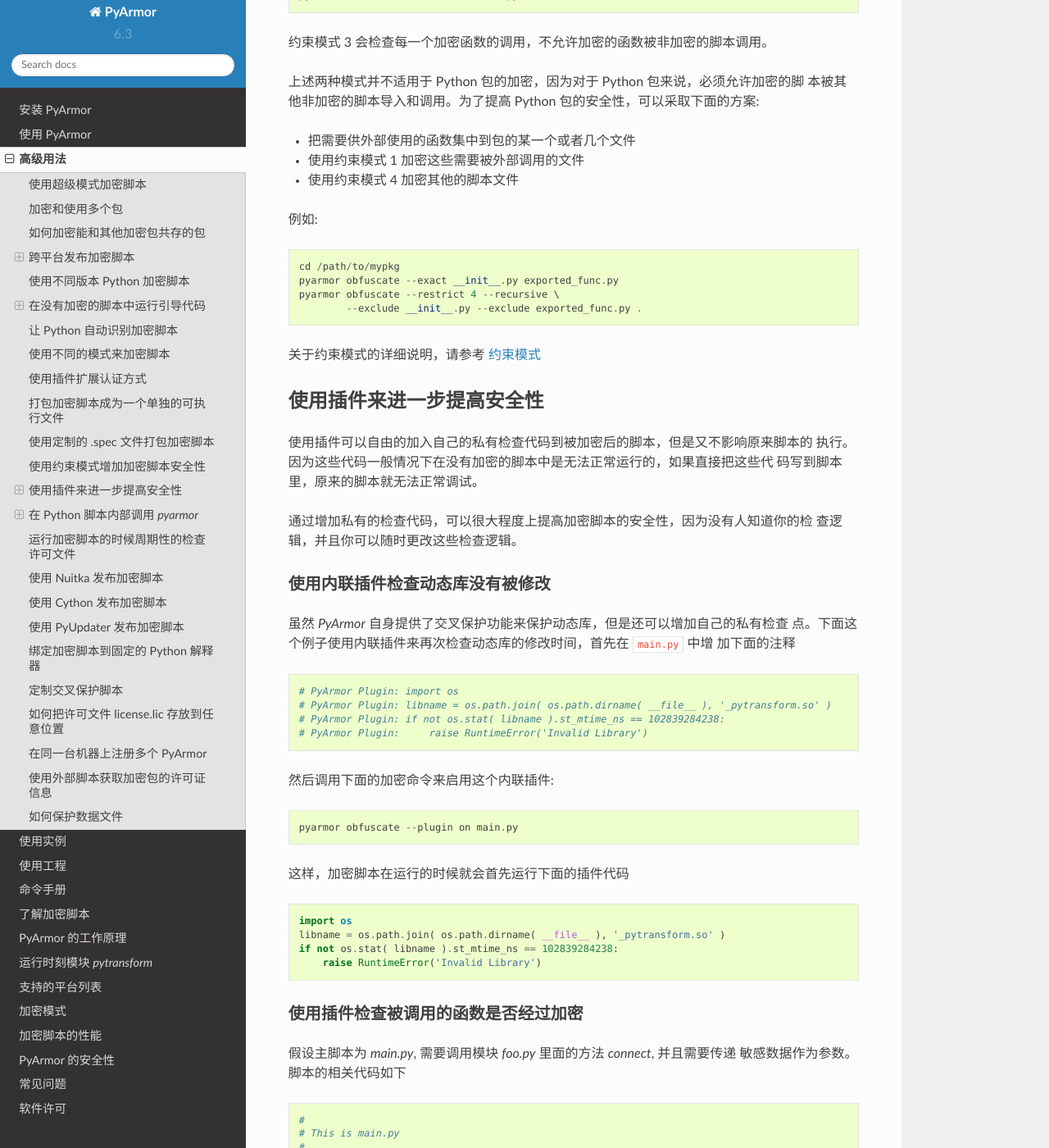
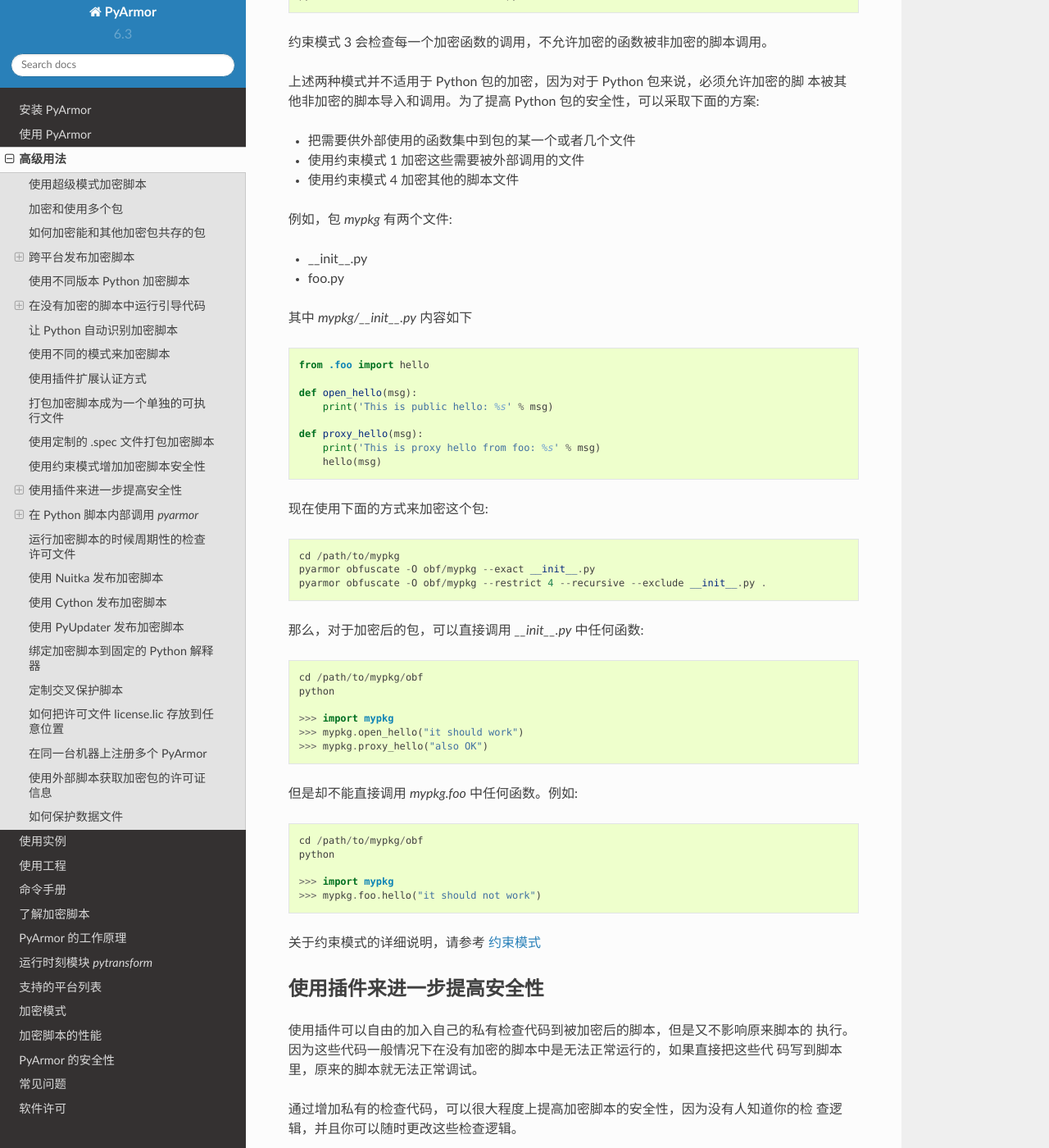
Before and after one commit to dashingsoft/pyarmor-docs-zh, a Sphinx documentation site: the page built from docs/advanced.rst, in a window 1280 px wide and 1400 px high, scrolled down 13288 px. Shown: the whole window at 82% size. Built offline with Sphinx 7.4.7 and the Read the Docs theme 2.0.0, drawn with Linux system fonts in a browser that asks for light colours.

Commit message:
Refine doc of restrict mode

```diff
--- a/docs/advanced.rst
+++ b/docs/advanced.rst
@@ -606,12 +606,46 @@
 * 使用约束模式 1 加密这些需要被外部调用的文件
 * 使用约束模式 4 加密其他的脚本文件
 
-例如::
+例如，包 `mypkg` 有两个文件:
+
+* __init__.py
+* foo.py
+
+其中 `mypkg/__init__.py` 内容如下
+
+.. code-block:: python
+
+    from .foo import hello
+
+    def open_hello(msg):
+        print('This is public hello: %s' % msg)
+
+    def proxy_hello(msg):
+        print('This is proxy hello from foo: %s' % msg)
+        hello(msg)
+
+现在使用下面的方式来加密这个包::
 
     cd /path/to/mypkg
-    pyarmor obfuscate --exact __init__.py exported_func.py
-    pyarmor obfuscate --restrict 4 --recursive \
-            --exclude __init__.py --exclude exported_func.py .
+    pyarmor obfuscate -O obf/mypkg --exact __init__.py
+    pyarmor obfuscate -O obf/mypkg --restrict 4 --recursive --exclude __init__.py .
+
+那么，对于加密后的包，可以直接调用 `__init__.py` 中任何函数::
+
+    cd /path/to/mypkg/obf
+    python
+
+    >>> import mypkg
+    >>> mypkg.open_hello("it should work")
+    >>> mypkg.proxy_hello("also OK")
+
+但是却不能直接调用 `mypkg.foo` 中任何函数。例如::
+
+    cd /path/to/mypkg/obf
+    python
+
+    >>> import mypkg
+    >>> mypkg.foo.hello("it should not work")
 
 关于约束模式的详细说明，请参考 :ref:`约束模式`
 
```
Also changed, not shown: docs/mode.rst (+7 -26 lines).
